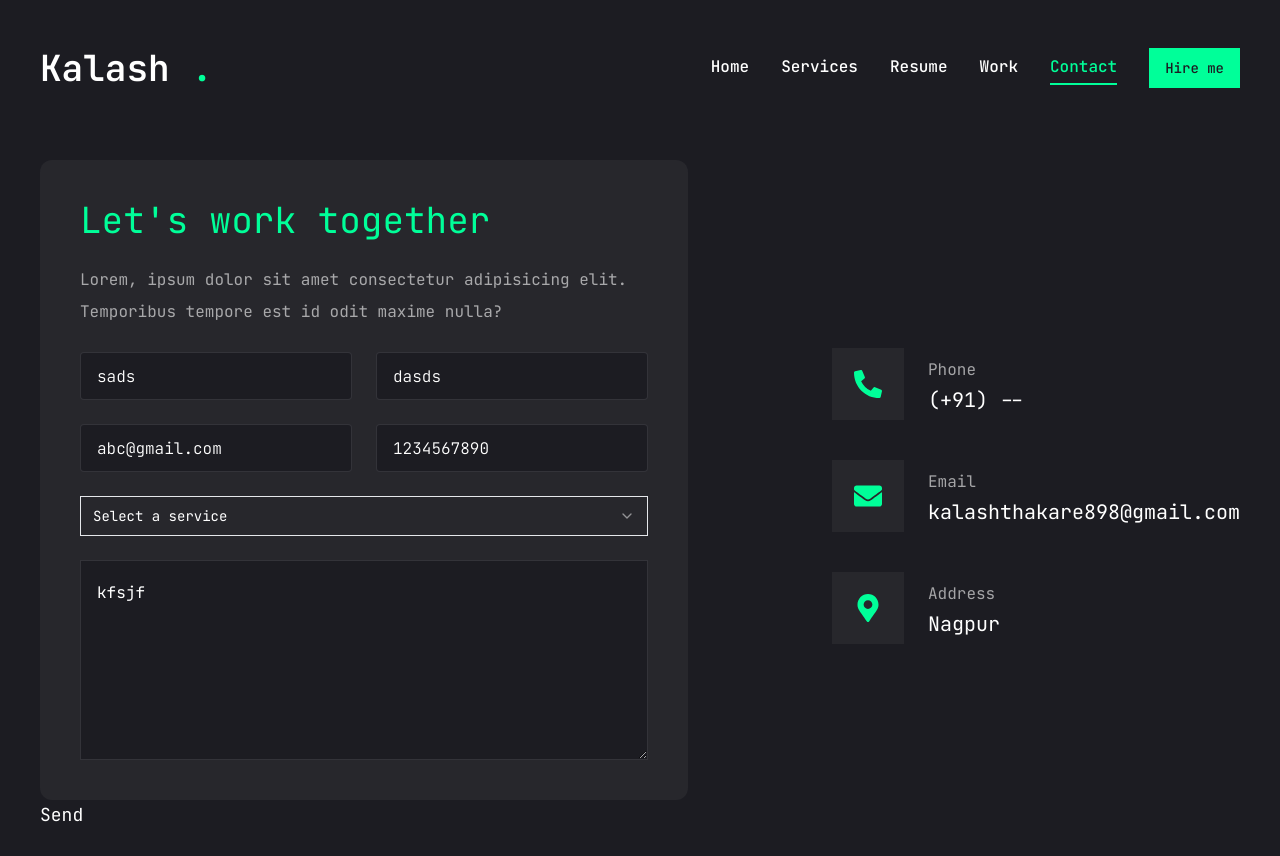
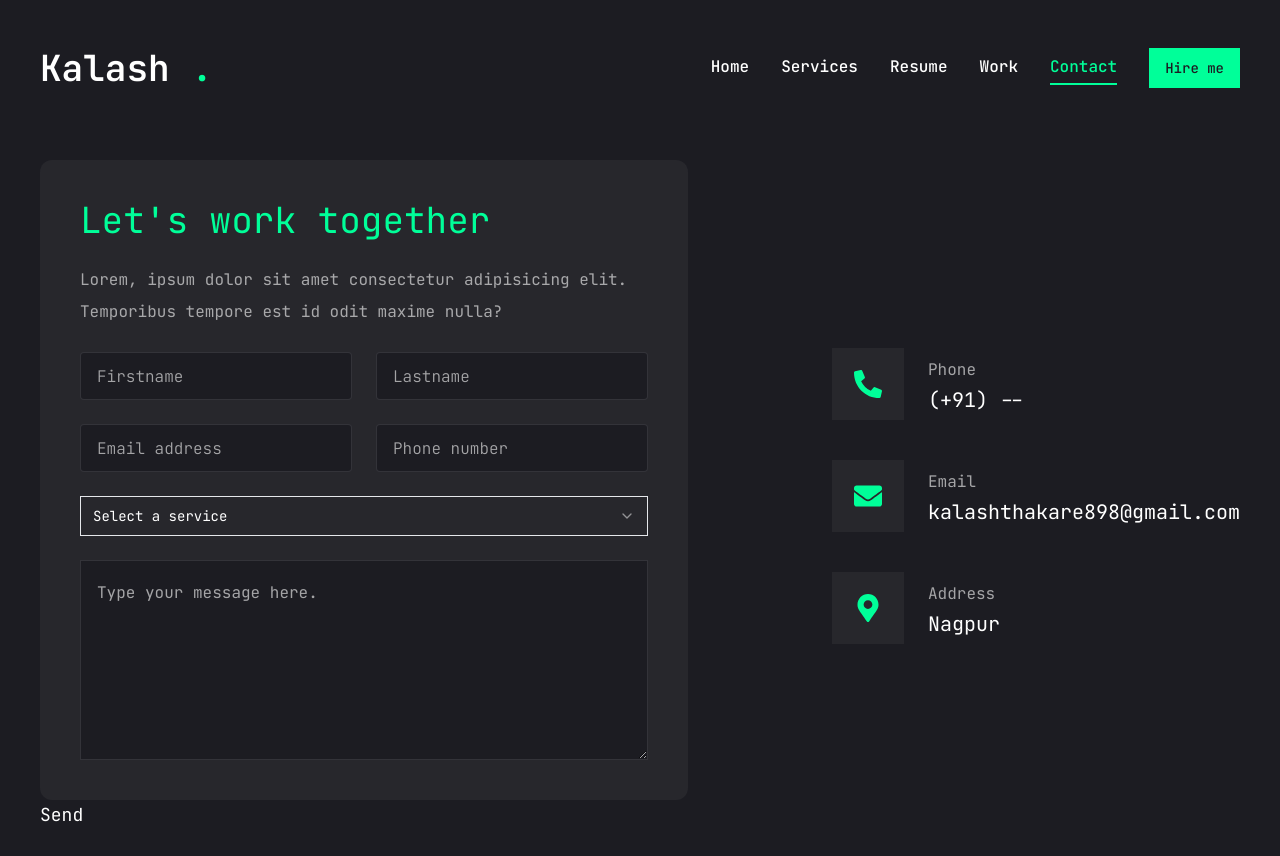
Before and after one commit to KalashThakare/Portfolio, a Next.js app: page /contact in a window 1280 px wide. Built offline with nearby package versions, Linux system fonts and the light colour scheme.

Commit message:
Emptied init values

```diff
--- a/app/contact/contactform.jsx
+++ b/app/contact/contactform.jsx
@@ -7,12 +7,12 @@ import {sendEmail} from "./sendEmail";
 import { useState } from "react";
 
 const initValues={
-    firstname:"sads",
-    lastname:"dasds",
-    email:"abc@gmail.com",
+    firstname:"",
+    lastname:"",
+    email:"",
     service:"",
-    number:"1234567890",
-    message: "kfsjf"
+    number:"",
+    message: ""
 };
 
 const initState={ values:initValues};
```
